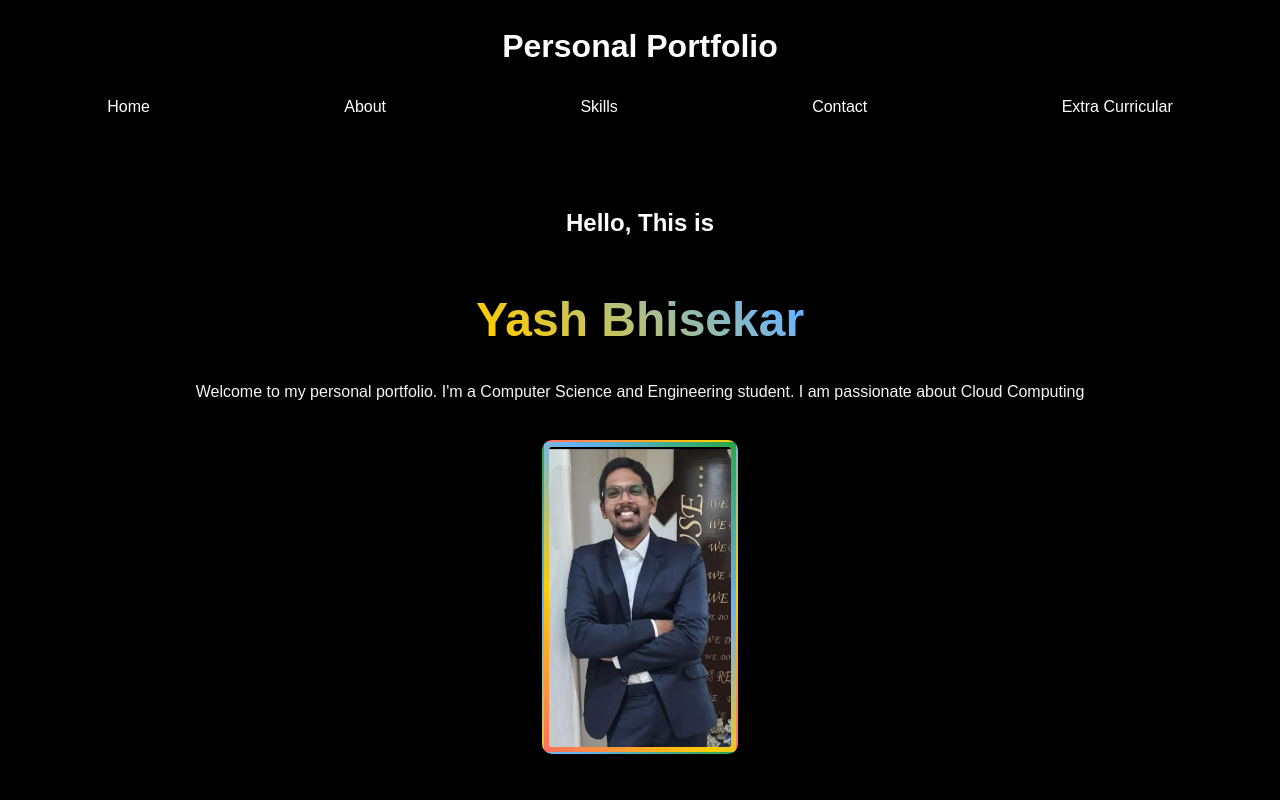
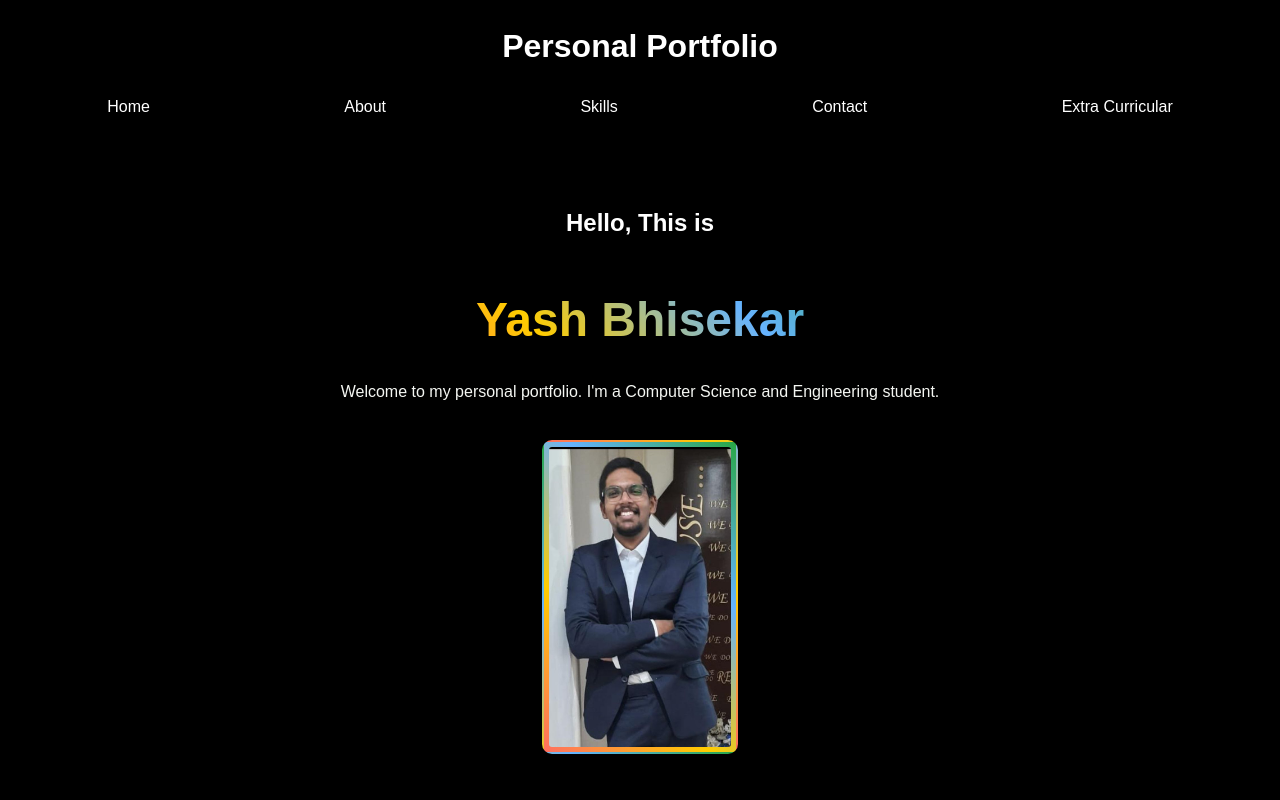
Before and after one commit to Yash-Bhisekar/My-Portfolio, a plain HTML site: page index.html in a window 1280 px wide. Shown: the top 800 px of the page. Drawn offline with Linux system fonts and the light colour scheme.

Commit message:
Update index.html

```diff
--- a/index.html
+++ b/index.html
@@ -26,7 +26,7 @@
             <h2>Hello, This is</h2>
             <h1>Yash Bhisekar</h1>
             <p>
-                Welcome to my personal portfolio. I'm a Computer Science and Engineering student. I am passionate about Cloud Computing
+                Welcome to my personal portfolio. I'm a Computer Science and Engineering student.
             </p>
             <div class="profile-image-container">
                 <img src="Yash.jpg.jpg" alt="Profile Picture" class="profile-image">
```
